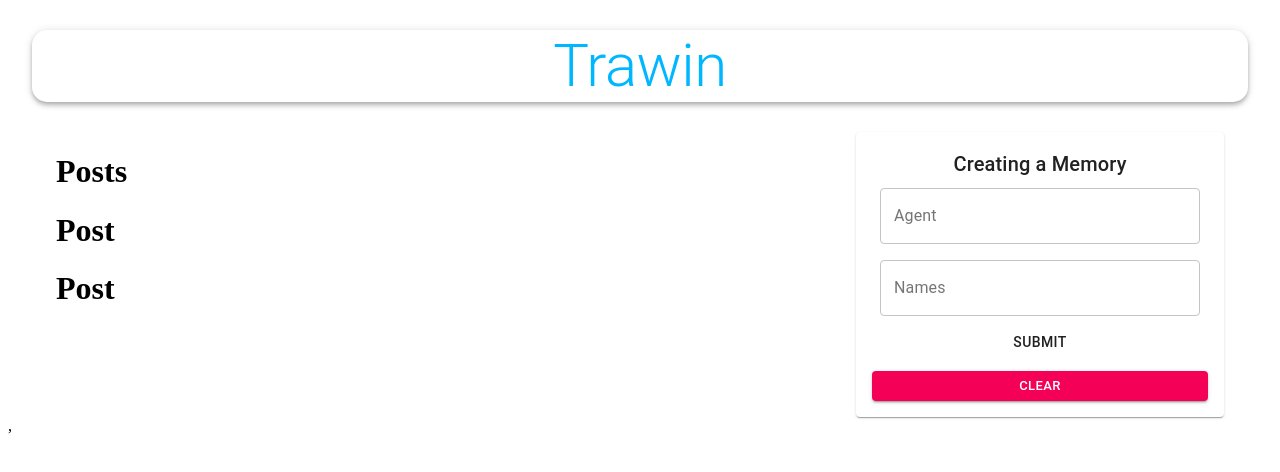
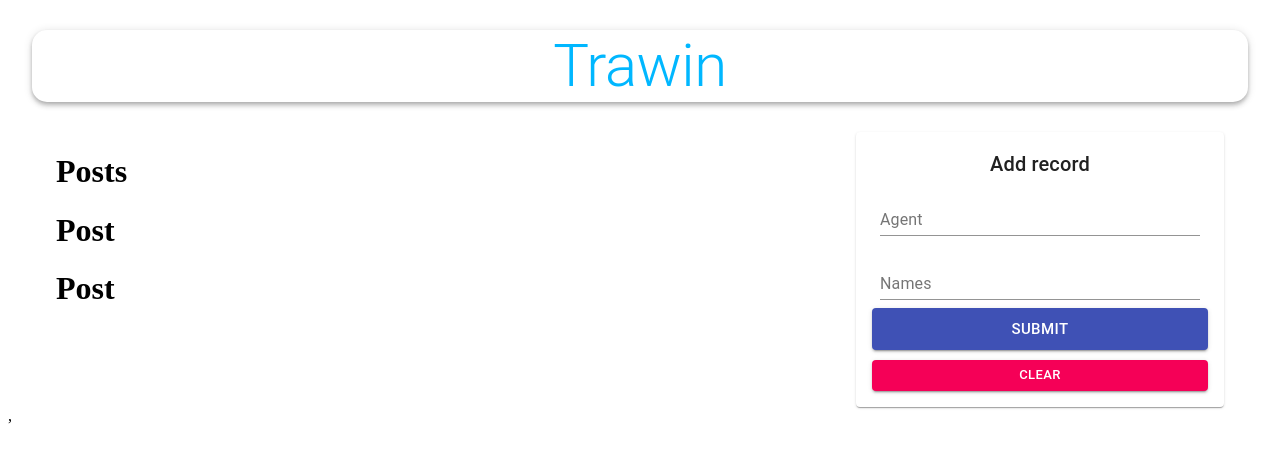
Before and after one commit to dmitridrozdov/trading-note, a React (Create React App) app in the folder client/: page / in a window 1280 px wide. Shown: the top 472 px of the page. Built offline with nearby package versions, Linux system fonts and the light colour scheme; no server answers.

Commit message:
Update Form.js

```diff
--- a/client/src/components/Form/Form.js
+++ b/client/src/components/Form/Form.js
@@ -29,10 +29,10 @@ const Form = () => {
     return(
         <Paper className={classes.paper}>
             <form autoComplete='off' noValidate className={`${classes.root} ${classes.form}`} onSubmit={handleSubmit}>
-                <Typography variant='h6'>Creating a Memory</Typography>
-                <TextField name='agent' variant='outlined' label='Agent' fullWidth value={postData.agent} onChange={(e) => setPostData({ ...postData, agent: e.target.value })}/>
-                <TextField name='names' variant='outlined' label='Names' fullWidth value={postData.names} onChange={(e) => setPostData({ ...postData, names: e.target.value })}/>
-                <Button className={classes.buttonSubmit} variant='container' color='blue' size='large' type='submit' fullWidth >Submit</Button>
+                <Typography variant='h6'>Add record</Typography>
+                <TextField name='agent' label='Agent' fullWidth value={postData.agent} onChange={(e) => setPostData({ ...postData, agent: e.target.value })}/>
+                <TextField id="filled-basic" name='names' label='Names' fullWidth value={postData.names} onChange={(e) => setPostData({ ...postData, names: e.target.value })}/>
+                <Button className={classes.buttonSubmit} variant='contained' color='primary' size='large' type='submit' fullWidth >Submit</Button>
                 <Button variant='contained' color='secondary' size='small' onClick={clear} fullWidth >Clear</Button>
             </form>
         </Paper>
```
